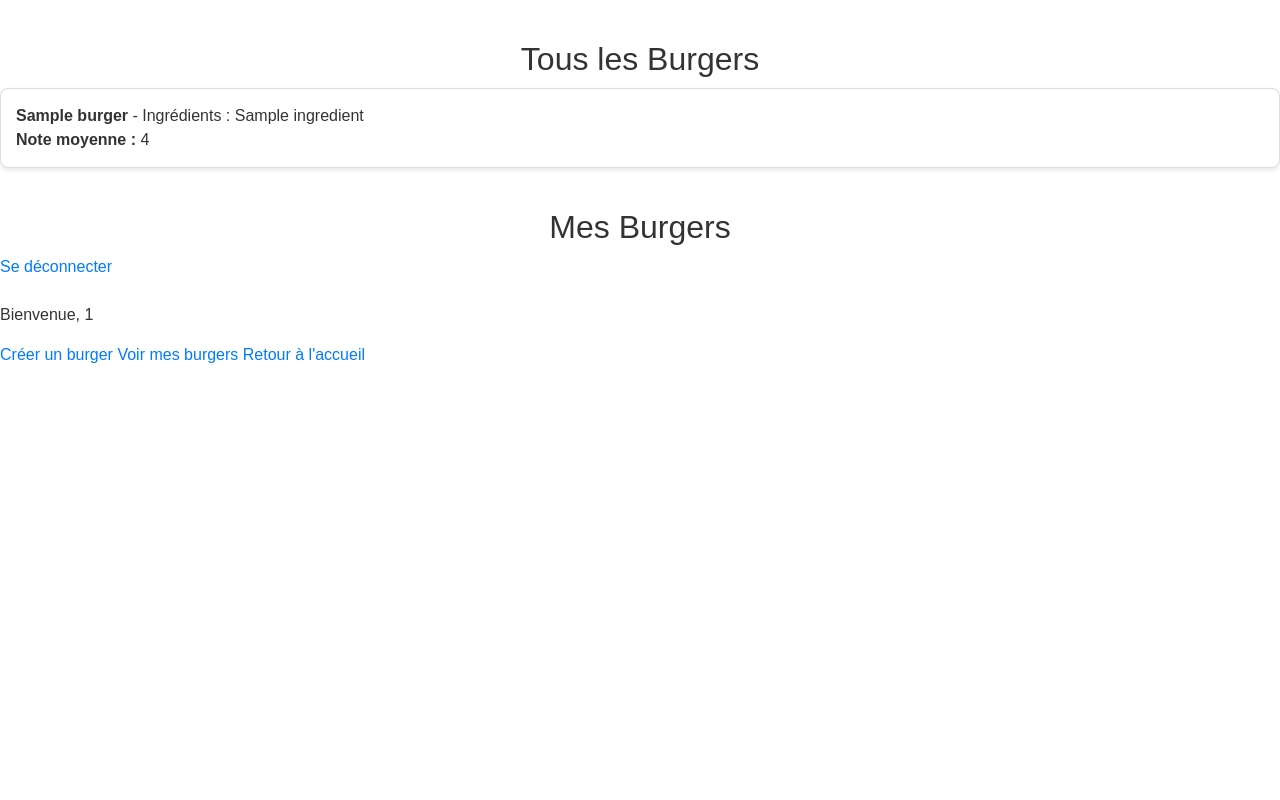
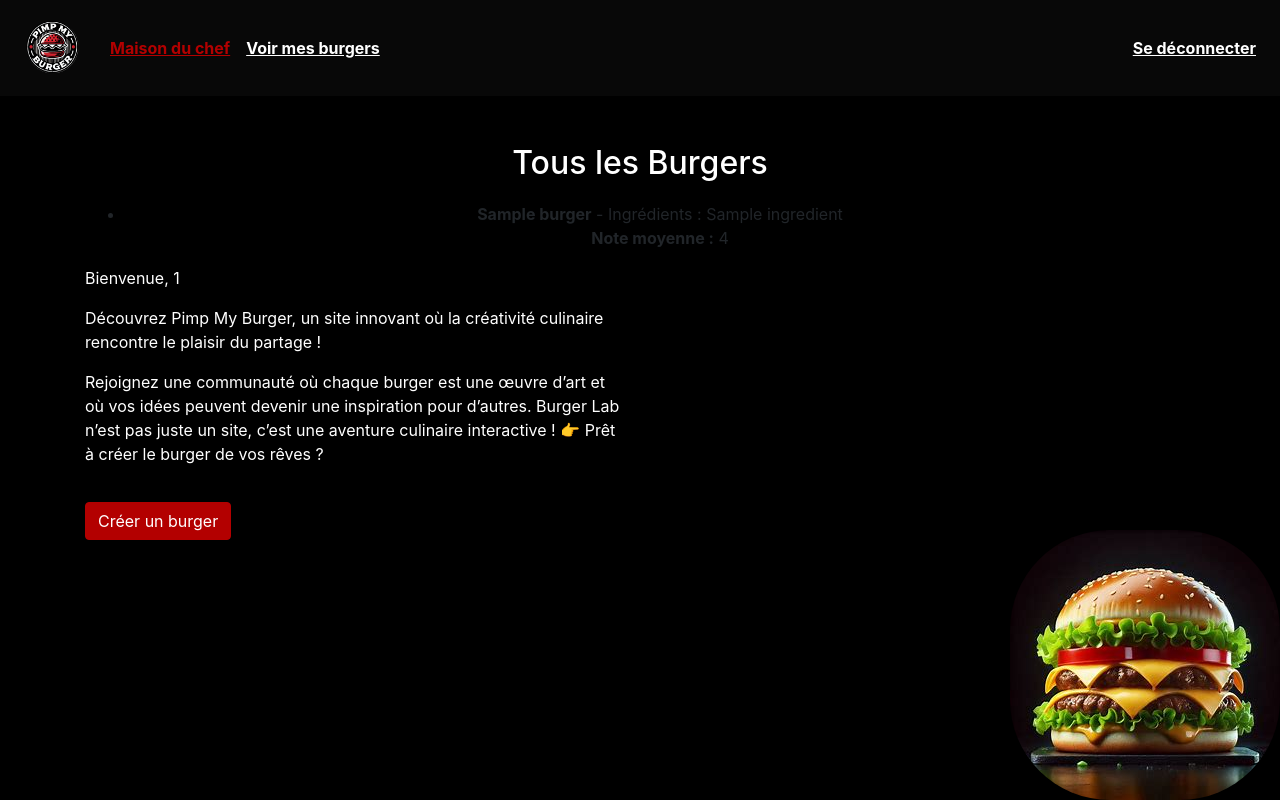
Before and after one commit to MARIE-Clement-2225058b/Paradigmes_BD, a Flask app: page / in a window 1280 px wide. Run offline with Flask 3, Linux system fonts and the light colour scheme; the visitor is signed in with stand-in values (Sample User, id 1); a database or web service that is not in the repository returns one stand-in record (values such as "Sample title"); some libraries are stand-ins or nearby versions.

Commit message:
feat: Debut page d acceuile

```diff
--- a/static/style.css
+++ b/static/style.css
@@ -1,193 +1,60 @@
-/* Général */
 body {
-    font-family: 'Arial', sans-serif;
-    margin: 0;
-    padding: 0;
-    background-color: #ffffff;
-    color: #333;
+    background-color: black;
 }
 
-h1, h2 {
-    color: #333;
+.navbar {
+    margin-bottom: 20px;
+    background-color: #080808 !important;
+}
+
+.nav-link {
+    color: #ffffff !important;
+}
+.navbar-brand {
+    color: #ffffff !important;
+    font-weight: bold;
+}
+
+.navbar .nav-link {
+    color: #ffffff;
+    font-weight: bold;
+    text-decoration: underline;
+}
+
+.navbar .nav-link:hover {
+    color: #B30000 !important;
+}
+
+.navbar .nav-item.active .nav-link {
+    color: #B30000 !important;
+}
+
+h2 {
+    color: #ffffff;
+    margin-bottom: 20px;
+}
+
+p {
+    color: #ffffff;
+}
+
+.container {
     text-align: center;
 }
 
-h1 {
-    font-size: 2.5em;
+.btn-primary {
     margin-top: 20px;
+    background-color: #B30000;
+    border-color: #B30000;
 }
 
-h2 {
-    margin-top: 40px;
+.btn-primary:hover {
+    background-color: #B30000;
+    border-color: #B30000;
 }
 
-/* Container principal */
-.container {
-    max-width: 800px;
-    margin: 0 auto;
-    padding: 20px;
-    background-color: #fff;
-    box-shadow: 0 4px 8px rgba(0, 0, 0, 0.1);
-    border-radius: 8px;
+.hero-image img {
+    height: auto;
+    border-radius: 100px;
+    box-shadow: 0 5px 15px rgba(0, 0, 0, 0.5);
 }
-
-/* Liste des burgers */
-ul {
-    list-style-type: none;
-    padding: 0;
-}
-
-li {
-    background-color: #fff;
-    margin: 10px 0;
-    padding: 15px;
-    border: 1px solid #ddd;
-    border-radius: 8px;
-    box-shadow: 0 2px 4px rgba(0, 0, 0, 0.1);
-}
-
-li:hover {
-    background-color: #f9f9f9;
-}
-
-/* Formulaire d'ajout de burger */
-form {
-    display: flex;
-    flex-direction: column;
-    margin-top: 20px;
-}
-
-form input[type="text"], form input[type="number"], form input[type="checkbox"] {
-    margin-bottom: 15px;
-    padding: 8px;
-    font-size: 1em;
-    border: 1px solid #ccc;
-    border-radius: 5px;
-}
-
-form button {
-    padding: 10px;
-    background-color: #ff5722;
-    color: #fff;
-    border: none;
-    border-radius: 5px;
-    cursor: pointer;
-    font-size: 1.1em;
-}
-
-form button:hover {
-    background-color: #e64a19;
-}
-
-/* Sections de notation */
-form input[type="number"] {
-    width: 60px;
-}
-
-button[type="submit"] {
-    padding: 8px 15px;
-    font-size: 1em;
-    background-color: #4CAF50;
-    color: white;
-    border: none;
-    border-radius: 5px;
-    cursor: pointer;
-}
-
-button[type="submit"]:hover {
-    background-color: #45a049;
-}
-
-/* Style de l'input checkbox */
-input[type="checkbox"] {
-    margin: 10px 0;
-}
-
-/* Navigation Menu */
-nav {
-    background-color: #000000;
-    padding: 20px 0;
-}
-
-nav ul {
-    list-style-type: none;
-    margin: 0;
-    padding: 0;
-    text-align: center;
-}
-
-nav ul li {
-    display: inline;
-    margin: 0 15px;
-}
-
-nav ul li a {
-    color: white;
-    text-decoration: none;
-    font-size: 1.2em;
-}
-
-nav ul li a:hover {
-    color: red;
-}
-
-/* Connection Button */
-nav .connection-button {
-    float: right;
-    color: black;
-    background-color: white;
-    border: none;
-    font-size: 1.2em;
-    cursor: pointer;
-}
-
-nav .connection-button:hover {
-    color: red;
-}
-
-/* Chef Button */
-nav .chef-button {
-    color: white;
-    background: none;
-    border: none;
-    font-size: 1.2em;
-    cursor: pointer;
-}
-
-nav .chef-button:hover {
-    color: red;
-}
-
-/* Page d'erreur */
-.error-container {
-    text-align: center;
-    padding: 50px;
-    background-color: #ffcccc;
-    border-radius: 8px;
-    box-shadow: 0 4px 8px rgba(0, 0, 0, 0.1);
-    margin-top: 100px;
-}
-
-.error-container h1 {
-    font-size: 3em;
-    color: #e53935;
-}
-
-.error-container p {
-    font-size: 1.5em;
-    color: #333;
-}
-
-.error-container a {
-    display: inline-block;
-    margin-top: 20px;
-    padding: 10px 20px;
-    background-color: #ff5722;
-    color: #fff;
-    text-decoration: none;
-    border-radius: 5px;
-}
-
-.error-container a:hover {
-    background-color: #e64a19;
-}
--- a/templates/index.html
+++ b/templates/index.html
@@ -4,12 +4,38 @@
     <meta charset="UTF-8">
     <meta name="viewport" content="width=device-width, initial-scale=1.0">
     <link rel="stylesheet" href="https://stackpath.bootstrapcdn.com/bootstrap/4.5.2/css/bootstrap.min.css">
-    <link rel="stylesheet" href="https://stackpath.bootstrapcdn.com/font-awesome/4.7.0/css/font-awesome.min.css">
     <link rel="stylesheet" href="/static/style.css">
     <title>Mes Burgers</title>
 </head>
 <body>
+<nav class="navbar navbar-expand-lg navbar-light bg-light">
+    <a class="navbar-brand" href="{{ url_for('index') }}">
+        <img src="/static/images/logo.png" width="70" height="70" class="d-inline-block align-top" alt="">
+    </a>
+    <div class="collapse navbar-collapse">
+        <ul class="navbar-nav mr-auto">
+            <li class="nav-item {% if request.endpoint == 'index' %}active{% endif %}">
+                <a class="nav-link" href="{{ url_for('index') }}">Maison du chef</a>
+            </li>
+            <li class="nav-item {% if request.endpoint == 'my_burgers' %}active{% endif %}">
+                <a class="nav-link" href="{{ url_for('my_burgers') }}">Voir mes burgers</a>
+            </li>
+        </ul>
+        <ul class="navbar-nav ml-auto">
+            {% if session.get('user_id') %}
+            <li class="nav-item">
+                <a class="nav-link" href="{{ url_for('logout') }}">Se déconnecter</a>
+            </li>
+            {% else %}
+            <li class="nav-item {% if request.endpoint == 'login' %}active{% endif %}">
+                <a class="nav-link" href="{{ url_for('login') }}">Se connecter</a>
+            </li>
+            {% endif %}
+        </ul>
+    </div>
+</nav>
 
+<div class="container text-center mt-5">
     <h2>Tous les Burgers</h2>
     {% if burgers %}
     <ul>
@@ -24,17 +50,23 @@
     <p>Crée le premier Burger de l'histoire</p>
     {% endif %}
 
-<h2>Mes Burgers</h2>
     {% if session.get('user_id') %}
-<a href="{{ url_for('logout') }}">Se déconnecter</a><br><br>
+    <div class="row">
+        <div class="col-md-6 text-left">
             <p>Bienvenue, {{ session['user_id'] }}</p>
-<a href="{{ url_for('create_burger') }}">Créer un burger</a>
+            <p>Découvrez Pimp My Burger, un site innovant où la créativité culinaire rencontre le plaisir du partage !</p>
+            <p class="">Rejoignez une communauté où chaque burger est une œuvre d’art et où vos idées peuvent devenir une inspiration pour d’autres. Burger Lab n’est pas juste un site, c’est une aventure culinaire interactive !
+                👉 Prêt à créer le burger de vos rêves ?</p>
+            <a href="{{ url_for('create_burger') }}" class="btn btn-primary">Créer un burger</a>
+        </div>
+        </div>
+    </div>
     {% else %}
-<a href="{{ url_for('login') }}">Se connecter</a><br><br>
     <p>Veuillez vous connecter pour créer un burger.</p>
     {% endif %}
-
-<a href="{{ url_for('my_burgers') }}">Voir mes burgers</a>
-<a href="{{ url_for('index') }}">Retour à l'accueil</a>
+</div>
+<div class="hero-image" style="position: fixed; bottom: 0; right: 0;">
+    <img src="/static/images/burger.jpg" alt="">
+</div>
 </body>
 </html>
```
Also changed, not shown: static/images/bacon.png (added), static/images/cheese.png (added), static/images/eggs.png (added), static/images/logo.png (added), static/images/lower_bread.png (added), static/images/mushroom.png (added), static/images/onions.png (added), static/images/pickles.png (added), static/images/salad.png (added), static/images/sauce.png (added), static/images/steak.png (added), static/images/tomato.png (added), static/images/upper_bread.png (added). Lines whose indentation alone changed are shown as unchanged.
